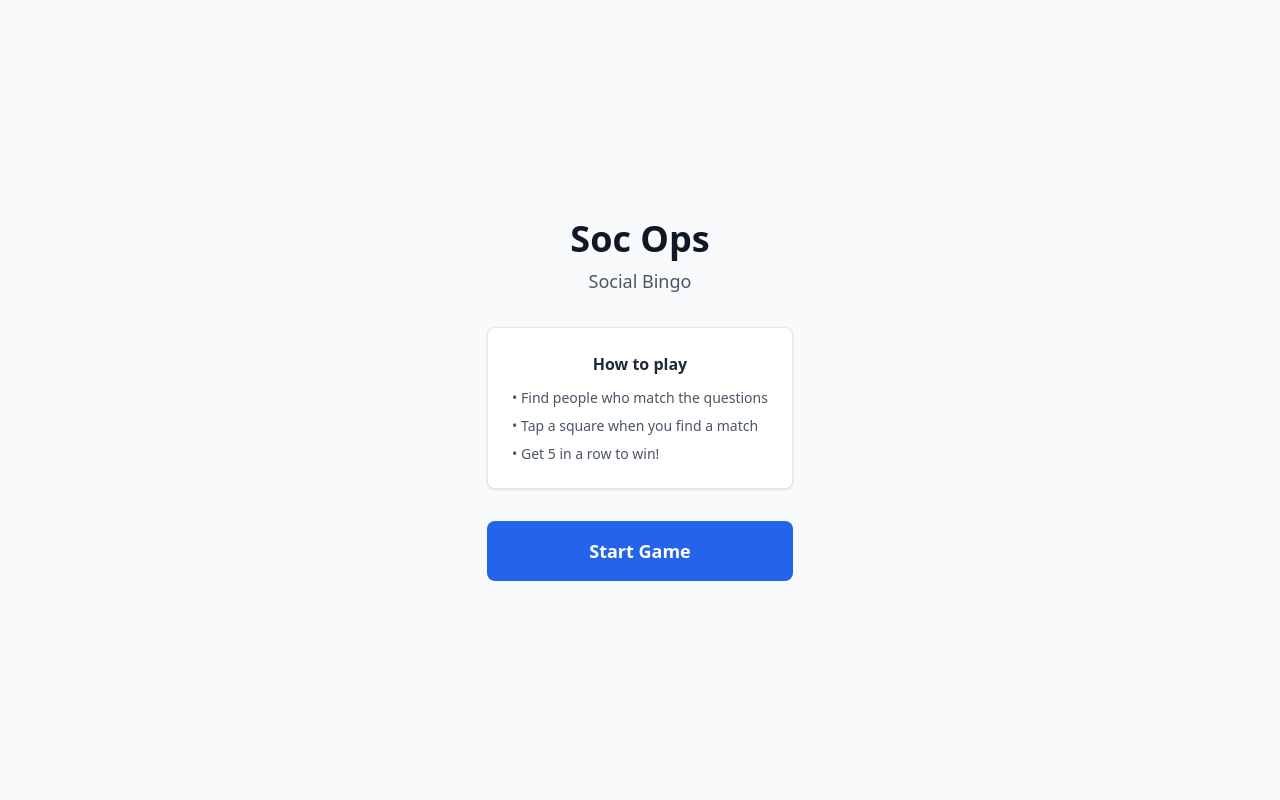
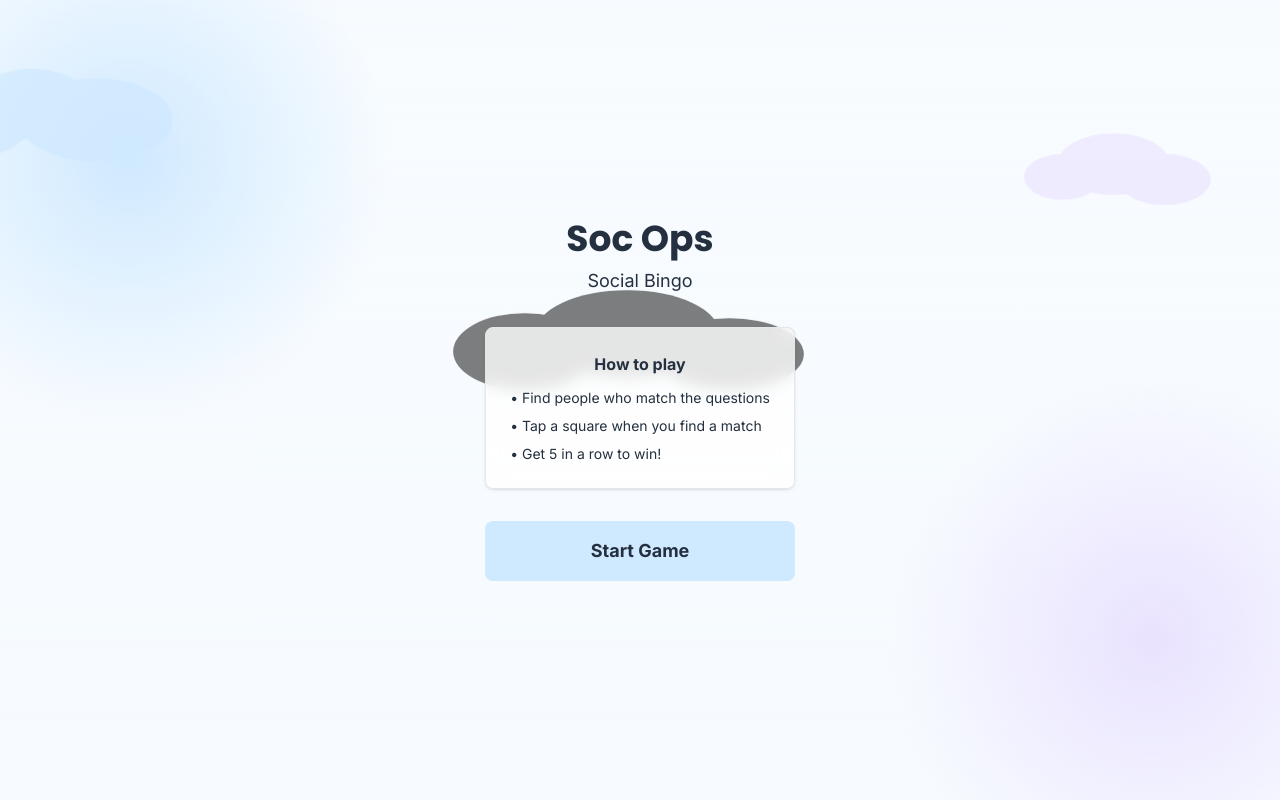
Before and after one commit to gitme-now/harmish-soc-ops, a React (Vite) app: page / in a window 1280 px wide. Built offline with nearby package versions, Linux system fonts and the light colour scheme.

Commit message:
Enhance UI with new background component, updated styles, and improved accessibility features

```diff
--- a/index.html
+++ b/index.html
@@ -3,8 +3,10 @@
   <head>
     <meta charset="UTF-8" />
     <link rel="icon" type="image/svg+xml" href="/vite.svg" />
+    <link rel="preconnect" href="https://fonts.gstatic.com" crossorigin>
+    <link href="https://fonts.googleapis.com/css2?family=Inter:wght@400;500;700&family=Poppins:wght@600;700&display=swap" rel="stylesheet">
     <meta name="viewport" content="width=device-width, initial-scale=1.0, maximum-scale=1.0, user-scalable=no" />
-    <meta name="theme-color" content="#2563eb" />
+    <meta name="theme-color" content="#CFE9FF" />
     <meta name="description" content="Social Bingo - Find people who match the questions!" />
     <title>Soc Ops - Social Bingo</title>
   </head>
--- a/src/App.tsx
+++ b/src/App.tsx
@@ -2,6 +2,7 @@ import { useBingoGame } from './hooks/useBingoGame';
 import { StartScreen } from './components/StartScreen';
 import { GameScreen } from './components/GameScreen';
 import { BingoModal } from './components/BingoModal';
+import Background from './components/Background';
 
 function App() {
   const {
@@ -16,11 +17,17 @@ function App() {
   } = useBingoGame();
 
   if (gameState === 'start') {
-    return <StartScreen onStart={startGame} />;
+    return (
+      <>
+        <Background />
+        <StartScreen onStart={startGame} />
+      </>
+    );
   }
 
   return (
     <>
+      <Background />
       <GameScreen
         board={board}
         winningSquareIds={winningSquareIds}
--- /dev/null
+++ b/src/components/Background.tsx
@@ -0,0 +1,37 @@
+export function Background() {
+  return (
+    <div className="pointer-events-none fixed inset-0 -z-10 bg-cloud-gradient overflow-hidden">
+      <div className="absolute -left-24 top-8 w-80 opacity-70 animate-cloud-slow">
+        <svg viewBox="0 0 200 100" xmlns="http://www.w3.org/2000/svg" className="w-full h-auto" preserveAspectRatio="xMidYMid meet">
+          <g fill="var(--soft-sky)">
+            <ellipse cx="40" cy="60" rx="40" ry="24" />
+            <ellipse cx="80" cy="50" rx="36" ry="22" />
+            <ellipse cx="120" cy="60" rx="48" ry="26" />
+          </g>
+        </svg>
+      </div>
+
+      <div className="absolute right-0 top-28 w-64 opacity-60 animate-cloud-medium">
+        <svg viewBox="0 0 200 100" xmlns="http://www.w3.org/2000/svg" className="w-full h-auto" preserveAspectRatio="xMidYMid meet">
+          <g fill="var(--lavender-mist)">
+            <ellipse cx="30" cy="60" rx="30" ry="18" />
+            <ellipse cx="70" cy="50" rx="44" ry="24" />
+            <ellipse cx="110" cy="62" rx="36" ry="20" />
+          </g>
+        </svg>
+      </div>
+
+      <div className="absolute left-1/2 top-1/3 w-96 opacity-50 -translate-x-1/2 animate-cloud-slower">
+        <svg viewBox="0 0 300 120" xmlns="http://www.w3.org/2000/svg" className="w-full h-auto" preserveAspectRatio="xMidYMid meet">
+          <g fill="var(--peach-cloud)">
+            <ellipse cx="60" cy="70" rx="56" ry="30" />
+            <ellipse cx="140" cy="56" rx="72" ry="34" />
+            <ellipse cx="220" cy="72" rx="58" ry="28" />
+          </g>
+        </svg>
+      </div>
+    </div>
+  );
+}
+
+export default Background;
--- a/src/components/BingoBoard.tsx
+++ b/src/components/BingoBoard.tsx
@@ -9,7 +9,7 @@ interface BingoBoardProps {
 
 export function BingoBoard({ board, winningSquareIds, onSquareClick }: BingoBoardProps) {
   return (
-    <div className="grid grid-cols-5 gap-1 w-full max-w-md mx-auto aspect-square">
+    <div className="grid grid-cols-5 gap-1 w-full max-w-md mx-auto aspect-square rounded-lg overflow-hidden shadow-sm">
       {board.map((square) => (
         <BingoSquare
           key={square.id}
--- a/src/components/BingoModal.tsx
+++ b/src/components/BingoModal.tsx
@@ -4,15 +4,20 @@ interface BingoModalProps {
 
 export function BingoModal({ onDismiss }: BingoModalProps) {
   return (
-    <div className="fixed inset-0 bg-black/50 flex items-center justify-center p-4 z-50">
-      <div className="bg-white rounded-xl p-6 max-w-xs w-full text-center shadow-xl animate-[bounce_0.5s_ease-out]">
-        <div className="text-5xl mb-4">🎉</div>
-        <h2 className="text-3xl font-bold text-amber-500 mb-2">BINGO!</h2>
-        <p className="text-gray-600 mb-6">You completed a line!</p>
+    <div className="fixed inset-0 bg-black/40 flex items-center justify-center p-4 z-50">
+      <div className="bg-white/95 rounded-xl p-6 max-w-xs w-full text-center shadow-xl animate-[bounce_0.5s_ease-out]">
+        <div className="mb-4">
+          <svg width="56" height="56" viewBox="0 0 24 24" fill="none" xmlns="http://www.w3.org/2000/svg" className="mx-auto">
+            <circle cx="12" cy="12" r="10" fill="var(--seafoam)" />
+            <path d="M8 12.5l2 2 4-5" stroke="var(--cloud-ink)" strokeWidth="1.5" strokeLinecap="round" strokeLinejoin="round" />
+          </svg>
+        </div>
+        <h2 className="text-3xl font-bold text-cloud-ink mb-2">BINGO!</h2>
+        <p className="text-cloud-ink/80 mb-6">You completed a line!</p>
 
         <button
           onClick={onDismiss}
-          className="w-full bg-accent text-white font-semibold py-3 px-6 rounded-lg active:bg-accent-light transition-colors"
+          className="w-full bg-cloud-accent text-cloud-ink font-semibold py-3 px-6 rounded-lg active:bg-cloud-accent-light transition-colors"
         >
           Keep Playing
         </button>
--- a/src/components/BingoSquare.tsx
+++ b/src/components/BingoSquare.tsx
@@ -12,9 +12,9 @@ export function BingoSquare({ square, isWinning, onClick }: BingoSquareProps) {
 
   const stateClasses = square.isMarked
     ? isWinning
-      ? 'bg-amber-200 border-amber-400 text-amber-900'
-      : 'bg-marked border-marked-border text-green-800'
-    : 'bg-white text-gray-700 active:bg-gray-100';
+      ? 'bg-seafoam border-seafoam text-cloud-ink/90'
+      : 'bg-seafoam border-seafoam text-cloud-ink/80'
+    : 'bg-white text-cloud-ink/80 active:bg-gray-100';
 
   const freeSpaceClasses = square.isFreeSpace ? 'font-bold text-sm' : '';
 
@@ -28,7 +28,7 @@ export function BingoSquare({ square, isWinning, onClick }: BingoSquareProps) {
     >
       <span className="wrap-break-word hyphens-auto">{square.text}</span>
       {square.isMarked && !square.isFreeSpace && (
-        <span className="absolute top-0.5 right-0.5 text-green-600 text-xs">✓</span>
+        <span className="absolute top-0.5 right-0.5 text-cloud-ink text-xs">✓</span>
       )}
     </button>
   );
--- a/src/components/GameScreen.tsx
+++ b/src/components/GameScreen.tsx
@@ -17,27 +17,27 @@ export function GameScreen({
   onReset,
 }: GameScreenProps) {
   return (
-    <div className="flex flex-col min-h-full bg-gray-50">
+    <div className="flex flex-col min-h-full bg-cloud-base text-cloud-ink">
       {/* Header */}
-      <header className="flex items-center justify-between p-3 bg-white border-b border-gray-200">
+      <header className="flex items-center justify-between p-3 bg-white/90 border-b border-gray-200">
         <button
           onClick={onReset}
-          className="text-gray-500 text-sm px-3 py-1.5 rounded active:bg-gray-100"
+          className="text-cloud-ink/70 text-sm px-3 py-1.5 rounded active:bg-gray-100"
         >
           ← Back
         </button>
-        <h1 className="font-bold text-gray-900">Soc Ops</h1>
+        <h1 className="font-bold text-cloud-ink font-poppins">Soc Ops</h1>
         <div className="w-16"></div>
       </header>
 
       {/* Instructions */}
-      <p className="text-center text-gray-500 text-sm py-2 px-4">
+      <p className="text-center text-cloud-ink/70 text-sm py-2 px-4">
         Tap a square when you find someone who matches it.
       </p>
 
       {/* Bingo indicator */}
       {hasBingo && (
-        <div className="bg-amber-100 text-amber-800 text-center py-2 font-semibold text-sm">
+        <div className="bg-seafoam text-cloud-ink text-center py-2 font-semibold text-sm">
           🎉 BINGO! You got a line!
         </div>
       )}
--- a/src/components/StartScreen.tsx
+++ b/src/components/StartScreen.tsx
@@ -4,14 +4,14 @@ interface StartScreenProps {
 
 export function StartScreen({ onStart }: StartScreenProps) {
   return (
-    <div className="flex flex-col items-center justify-center min-h-full p-6 bg-gray-50">
+    <div className="flex flex-col items-center justify-center min-h-full p-6 bg-cloud-base text-cloud-ink">
       <div className="text-center max-w-sm">
-        <h1 className="text-4xl font-bold text-gray-900 mb-2">Soc Ops</h1>
-        <p className="text-lg text-gray-600 mb-8">Social Bingo</p>
+        <h1 className="text-4xl font-bold font-poppins mb-2">Soc Ops</h1>
+        <p className="text-lg text-cloud-ink/80 mb-8">Social Bingo</p>
 
-        <div className="bg-white rounded-lg p-6 shadow-sm border border-gray-200 mb-8">
-          <h2 className="font-semibold text-gray-800 mb-3">How to play</h2>
-          <ul className="text-left text-gray-600 text-sm space-y-2">
+        <div className="bg-white/80 backdrop-blur-sm rounded-lg p-6 shadow-sm border border-gray-200 mb-8">
+          <h2 className="font-semibold text-cloud-ink mb-3">How to play</h2>
+          <ul className="text-left text-cloud-ink/80 text-sm space-y-2">
             <li>• Find people who match the questions</li>
             <li>• Tap a square when you find a match</li>
             <li>• Get 5 in a row to win!</li>
@@ -20,7 +20,7 @@ export function StartScreen({ onStart }: StartScreenProps) {
 
         <button
           onClick={onStart}
-          className="w-full bg-accent text-white font-semibold py-4 px-8 rounded-lg text-lg active:bg-accent-light transition-colors"
+          className="w-full bg-cloud-accent text-cloud-ink font-semibold py-4 px-8 rounded-lg text-lg active:bg-cloud-accent-light transition-colors"
         >
           Start Game
         </button>
--- a/src/index.css
+++ b/src/index.css
@@ -1,9 +1,18 @@
 @import 'tailwindcss';
 
 @theme {
-  --color-accent: #2563eb;
-  --color-accent-light: #3b82f6;
-  --color-marked: #dcfce7;
+  --cloud-base: #F7FBFF;
+  --soft-sky: #CFE9FF;
+  --blush: #FFDDE6;
+  --lavender-mist: #E9E2FF;
+  --seafoam: #DFF7EA;
+  --peach-cloud: #FFE9D6;
+  --cloud-ink: #24303F;
+
+  /* legacy tokens kept for compatibility */
+  --color-accent: #CFE9FF;
+  --color-accent-light: #E9F4FF;
+  --color-marked: #DFF7EA;
   --color-marked-border: #22c55e;
   --color-bingo: #fbbf24;
 }
@@ -16,6 +25,40 @@ body,
 
 body {
   margin: 0;
-  font-family: system-ui, -apple-system, sans-serif;
+  font-family: 'Inter', system-ui, -apple-system, sans-serif;
+  color: var(--cloud-ink);
+  background: var(--cloud-base);
   -webkit-tap-highlight-color: transparent;
 }
+
+/* Background utility for the soft pastel cloud gradient */
+.bg-cloud-gradient {
+  background-image: radial-gradient(circle at 10% 20%, var(--soft-sky) 0%, transparent 20%),
+    radial-gradient(circle at 90% 80%, var(--lavender-mist) 0%, transparent 20%),
+    linear-gradient(180deg, var(--cloud-base), rgba(255,255,255,0));
+}
+
+/* Soft text/ink utility */
+.text-cloud-ink { color: var(--cloud-ink); }
+
+/* Button-friendly background variants */
+.bg-cloud-accent { background-color: var(--color-accent); }
+.bg-cloud-accent-light { background-color: var(--color-accent-light); }
+
+/* Floating cloud animations */
+@keyframes floatY {
+  0% { transform: translateY(0); }
+  50% { transform: translateY(-12px); }
+  100% { transform: translateY(0); }
+}
+
+.animate-cloud-slow { animation: floatY 18s ease-in-out infinite; }
+.animate-cloud-medium { animation: floatY 12s ease-in-out infinite; }
+.animate-cloud-slower { animation: floatY 24s ease-in-out infinite; }
+
+/* Helper font utility for headings */
+.font-poppins { font-family: 'Poppins', Inter, system-ui, sans-serif; }
+
+/* seafoam helpers for marked squares */
+.bg-seafoam { background-color: var(--seafoam); }
+.border-seafoam { border-color: var(--seafoam); }
```
